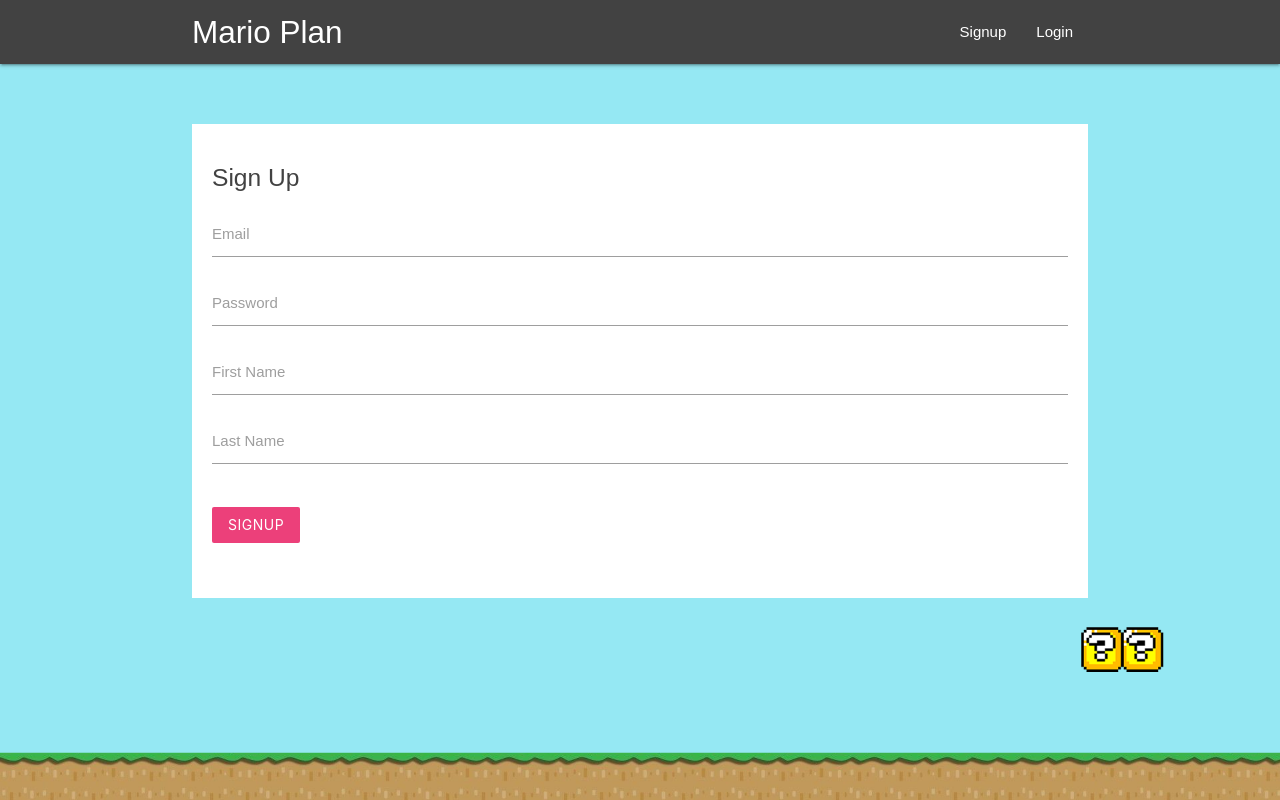
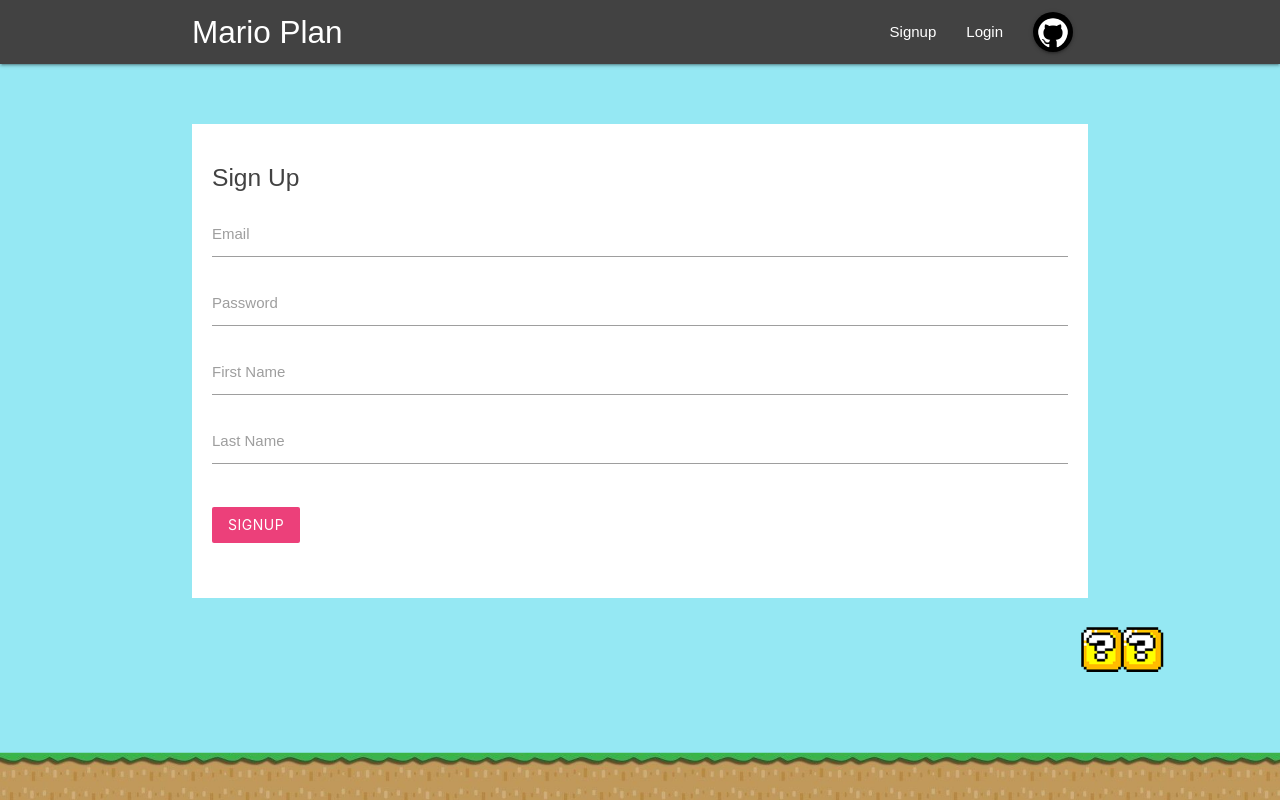
Before and after one commit to bhumong/simple-project-management-redux, a React (Create React App) app: page /signup in a window 1280 px wide. Built offline with nearby package versions, Linux system fonts and the light colour scheme; no server answers.

Commit message:
fix logo & add github button

```diff
--- a/src/components/layout/Navbar.tsx
+++ b/src/components/layout/Navbar.tsx
@@ -9,7 +9,7 @@ function Navbar(props: any) {
   return (
     <nav className='nav-wrapper grey darken-3'>
       <div className='container'>
-        <Link to='/' className='brand-logo'>Mario Plan</Link>
+        <Link to='/' className='brand-logo left'>Mario Plan</Link>
         {!user ? <SignoutLink /> : <SigninLink initial={initial} />}
       </div>
     </nav>
--- a/src/components/layout/SigninLink.tsx
+++ b/src/components/layout/SigninLink.tsx
@@ -11,6 +11,11 @@ function SigninLink(props : any) {
       <li><NavLink to='/create'> New Project </NavLink></li>
       <li><NavLink to='/' onClick={props.signOut}> Logout </NavLink></li>
       <li><NavLink to='/' className='btn btn-floating pink lighten-1'> {initial} </NavLink></li>
+      <li>
+          <a href="https://github.com/bhumong/simple-project-management-redux" target="_blank" className="btn btn-floating black lighten-1" aria-label="Download bhumong/simple-project-management-redux on GitHub">
+            <img src="/img/github.png" alt="" className="responsive-img circle" style={{ maxWidth: "30px", paddingTop: "6px"}} />
+          </a>
+      </li>
     </ul>
   );
 }
--- a/src/components/layout/SignoutLink.tsx
+++ b/src/components/layout/SignoutLink.tsx
@@ -6,6 +6,14 @@ function SignoutLink(props : any) {
     <ul className='right'>
       <li><NavLink to='/signup'> Signup </NavLink></li>
       <li><NavLink to='/login'> Login </NavLink></li>
+      <li>
+        <a href="https://github.com/bhumong/simple-project-management-redux" target="_blank" className="btn btn-floating black lighten-1" aria-label="Download bhumong/simple-project-management-redux on GitHub">
+          <img src="/img/github.png" alt="" className="responsive-img circle" style={{ maxWidth: "30px", paddingTop: "6px" }} />
+        </a>
+      </li>
+      <li>
+
+      </li>
     </ul>
   );
 }
```
Also changed, not shown: public/img/github.png (added).
